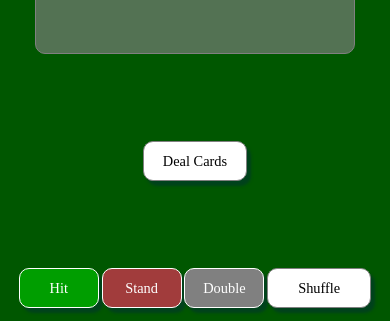
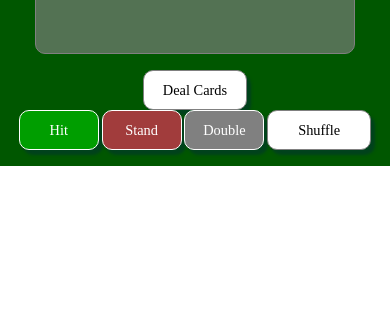
Before and after one commit to aar-woo/blackjack-trainer, a React (Create React App) app in the folder react-blackjack-trainer/: page / in a window 390 px wide. Shown: the part 520-841 px from the top of the page. Built offline with nearby package versions, Linux system fonts and the light colour scheme; the HTML template or start-up script is replaced by a standard one; a web font is replaced by a local one.

Commit message:
Fix responsive layout on smaller screens.

```diff
--- a/react-blackjack-trainer/src/components/Table.css
+++ b/react-blackjack-trainer/src/components/Table.css
@@ -5,7 +5,6 @@
 
 .table-container {
     width: 100%;
-    height: 100vh;
     background-color: rgb(0, 87, 0);
     padding: 1rem;
     display: flex;
@@ -52,6 +51,7 @@
 }
 
 .game-container {
+    width: 100%;
     position: relative;
     display: flex;
     flex-direction: column;
@@ -61,6 +61,7 @@
 
 .actions-container {
     width: 100%;
+    margin-top: 1rem;
     display: flex;
     flex-wrap: wrap;
     justify-content: center;
@@ -68,11 +69,9 @@
 }
 
 .result-container {
-    /* grid-row-end: 0; */
     display: flex;
     flex-wrap: wrap;
     align-content: flex-end;
-    /* grid-column-start: 4; */
 }
 
 .game-actions {
@@ -83,7 +82,6 @@
 
 @media (min-width: 450px) {
     .table-container {
-        flex-direction: column;
         align-items: center;
         justify-content: space-around;
     }
```
